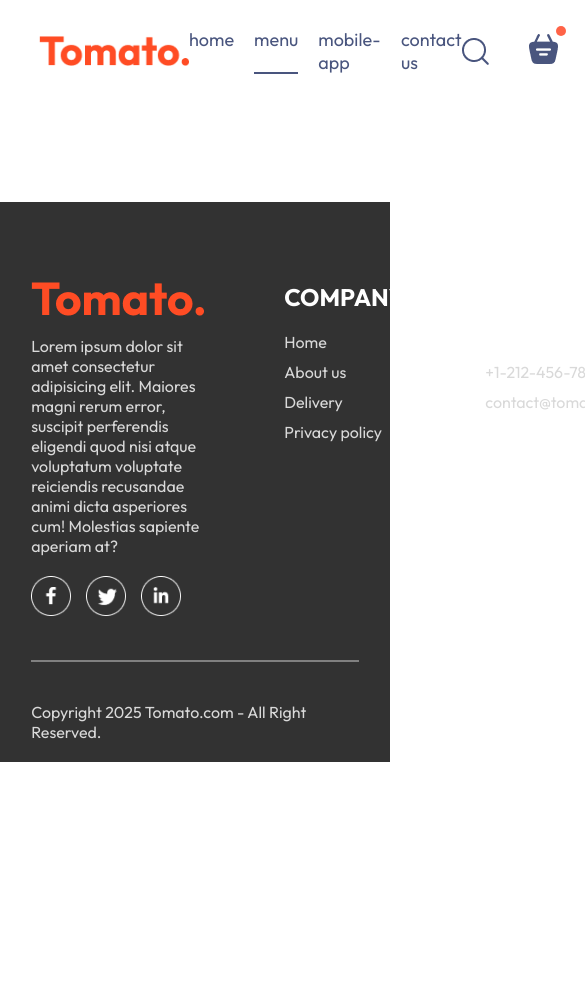
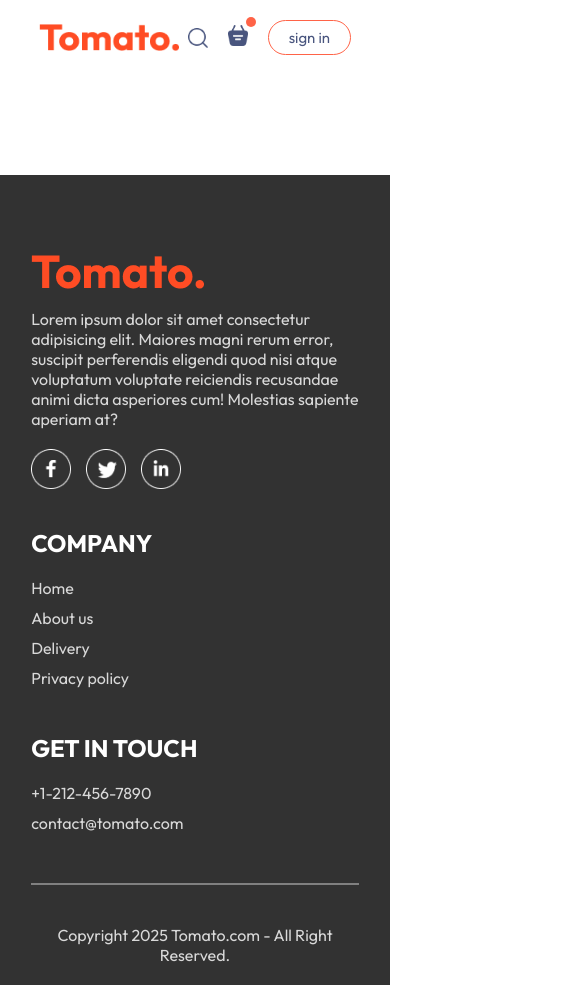
Before and after one commit to EssirKhadija/food-Del-app, a React (Vite) app in the folder frontend/: page /order in a window 390 px wide. Shown: the top 985 px of the page, 585 px wide, since content can reach past the window. Before the commit the page ends 844 px from the top, so only its background shows below. Built offline with nearby package versions, Linux system fonts and the light colour scheme.

Commit message:
Make the web site Responsive

```diff
--- /dev/null
+++ b/frontend/src/components/AppDownload/AppDownload.css
@@ -0,0 +1,25 @@
+.app-download{
+    margin: auto auto;
+    margin-top: 100px;
+    font-size: max(3vw,20px);
+    text-align: center;
+    font-weight: 500;
+}
+
+.app-download-platforms{
+    display: flex;
+    justify-content: center;
+    gap: max(2vw,10px);
+    margin-top: 40px;
+}
+
+.app-download-platforms img{
+    width: max(30vw,120px);
+    max-width: 180px;
+    transition: 0.5s;
+    cursor: pointer;
+}
+
+.app-download-platforms img:hover{
+    transform:scale(1.05) ;
+}
--- /dev/null
+++ b/frontend/src/components/AppDownload/AppDownload.jsx
@@ -0,0 +1,17 @@
+import React from 'react'
+import './AppDownload.css'
+import { assets } from '../../assets/assets'
+const AppDownload = () => {
+  return (
+    <div className='app-download' id='app-download'>
+        <p>For Better Experience Download<br/> Tomato App</p>
+        <div className='app-download-platforms'>
+            <img src={assets.play_store} alt="" />
+            <img src={assets.app_store} alt="" />
+        </div>
+
+    </div>
+  )
+}
+
+export default AppDownload
--- a/frontend/src/components/ExploreMenu/ExploreMenu.css
+++ b/frontend/src/components/ExploreMenu/ExploreMenu.css
@@ -47,3 +47,10 @@
     padding: 2px;
 
 }
+
+@media (max-width:1050px){
+    .explore-menu-text{
+        max-width: 100%;
+        font-size: 14px;
+    }
+}
--- a/frontend/src/components/Footer/Footer.css
+++ b/frontend/src/components/Footer/Footer.css
@@ -42,3 +42,14 @@
     background-color: grey;
     border: none;
 }
+
+@media (max-width:750px) {
+    .footer-content{
+        display: flex;
+        flex-direction: column;
+        gap: 35px;
+    }
+    .footer-copyright{
+        text-align: center;
+    }
+}
--- a/frontend/src/components/Header/Header.css
+++ b/frontend/src/components/Header/Header.css
@@ -36,3 +36,20 @@
     font-size: max(1vw, 13px);
     border-radius: 50px;
 }
+
+@media(max-width:1050px){
+    .header-contents{
+        max-width: 45%;
+    }
+}
+@media (max-width:750) {
+    .header-contents{
+        max-width: 65%;
+    }
+    .header-contents p{
+        display: none;
+    }
+    .header-contents button{
+        padding: 2vw 4vw;
+    }
+}
--- a/frontend/src/components/Navbar/Navbar.css
+++ b/frontend/src/components/Navbar/Navbar.css
@@ -54,3 +54,31 @@
     top: -8px;
     right: -8px;
 }
+
+
+@media(max-width:900px) {
+    .navbar .logo{
+        width: 140px;
+    }
+    .navbar-menu{
+        gap: 15px;
+        font-size: 16px;
+    }
+    .navbar-right{
+        gap: 20px;
+    }
+    .navbar-right img{
+        width: 20px;
+    }
+    .navbar-right button{
+        padding: 7px 20px;
+        font-size: 15px;
+    }
+}
+
+@media(max-width:750px) {
+    .navbar-menu{
+        display: none;
+    }
+
+}
--- a/frontend/src/components/Navbar/Navbar.jsx
+++ b/frontend/src/components/Navbar/Navbar.jsx
@@ -1,6 +1,7 @@
 import React, {useState} from 'react'
 import './Navbar.css'
 import{assets} from '../../assets/assets'
+import { Link } from 'react-router-dom'
 
 const Navbar = () => {
 
@@ -10,10 +11,10 @@
     <div className='navbar'>
         <img src={assets.logo} alt="" className='logo' />
         <ul className="navbar-menu">
-            <li onClick={()=>setMenu("home")} className={menu==="home"?"active":""}>home</li>
-            <li onClick={()=>setMenu("menu")} className={menu==="menu"?"active":""}>menu</li>
-            <li onClick={()=>setMenu("mobile-app")} className={menu==="mobile-app"?"active":""}>mobile-app</li>
-            <li onClick={()=>setMenu("contact-us")} className={menu==="contact-us"?"active":""}>contact us</li>
+            <Link to='/' onClick={()=>setMenu("home")} className={menu==="home"?"active":""}>home</Link>
+            <a href='#explore-menu' onClick={()=>setMenu("menu")} className={menu==="menu"?"active":""}>menu</a>
+            <a href='#app-download' onClick={()=>setMenu("mobile-app")} className={menu==="mobile-app"?"active":""}>mobile-app</a>
+            <a href='#footer' onClick={()=>setMenu("contact-us")} className={menu==="contact-us"?"active":""}>contact us</a>
         </ul>
         <div className="navbar-right">
             <img src={assets.search_icon} alt="" />
--- a/frontend/src/index.css
+++ b/frontend/src/index.css
@@ -5,6 +5,7 @@
   margin: 0;
   box-sizing: border-box;
   font-family: Outfit;
+  scroll-behavior: smooth;
 }
 body{
   min-height: 100vh;
--- a/frontend/src/pages/Home/Home.jsx
+++ b/frontend/src/pages/Home/Home.jsx
@@ -3,6 +3,7 @@
 import Header from '../../components/Header/Header'
 import ExploreMenu from '../../components/ExploreMenu/ExploreMenu'
 import FoodDisplay from '../../components/FoodDisplay/FoodDisplay'
+import AppDownload from '../../components/AppDownload/AppDownload'
 const home = () => {
 
     const [category,setCategory] = useState("All");
@@ -14,6 +15,7 @@
       <Header/>
       <ExploreMenu category={category} setCategory={setCategory}/>
       <FoodDisplay category={category}/>
+      <AppDownload/>
     </div>
   )
 }
```
